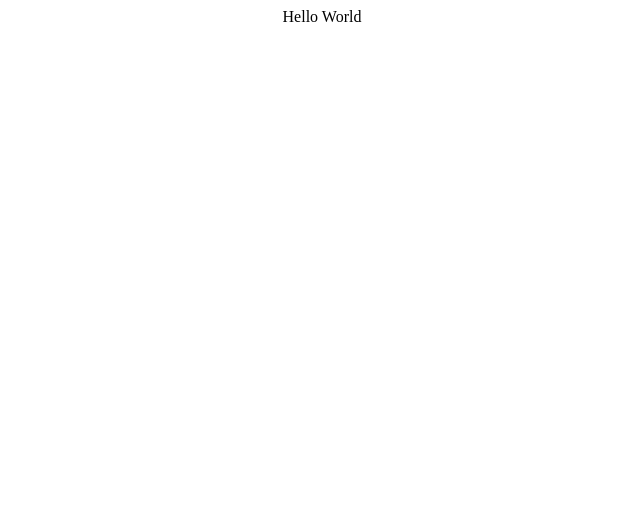
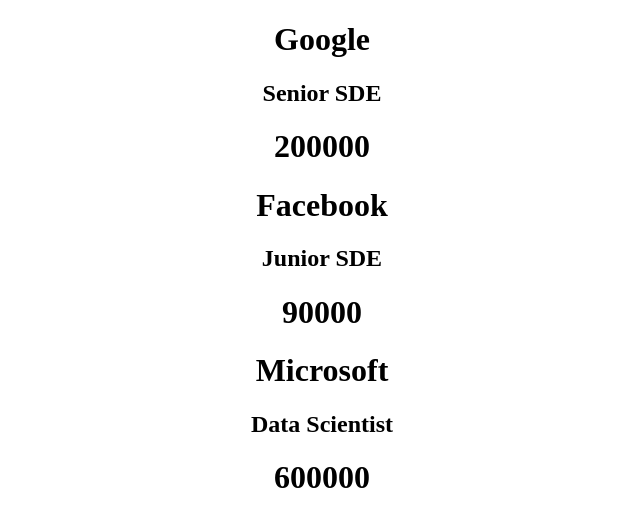
Before and after one commit to arjun-rishi-2004/React-Pedrotech, a React (Create React App) app: page / in a window 1280 px wide. Shown: the top 526 px of the page, without its empty margins (318-958 px from the left). Built offline with nearby package versions, Linux system fonts and the light colour scheme.

Commit message:
Props and Components

```diff
--- a/src/App.js
+++ b/src/App.js
@@ -3,9 +3,25 @@
 function App() {
   return (
     <div className="App">
-      Hello World
+<Job company="Google" position="Senior SDE" salary={200000} />
+<Job company="Facebook" position="Junior SDE" salary={90000} />
+<Job company="Microsoft" position="Data Scientist" salary={600000} />
+
+
+
     </div>
   );
 }
 
+function Job(props){
+return (
+  <div>
+    <h1>{props.company}</h1>
+    <h2>{props.position}</h2>
+    <h1>{props.salary}</h1>
+
+  </div>
+)
+}
+
 export default App;
```
